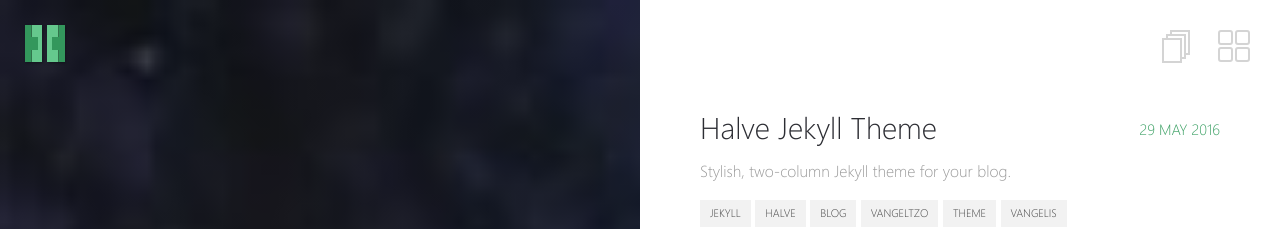
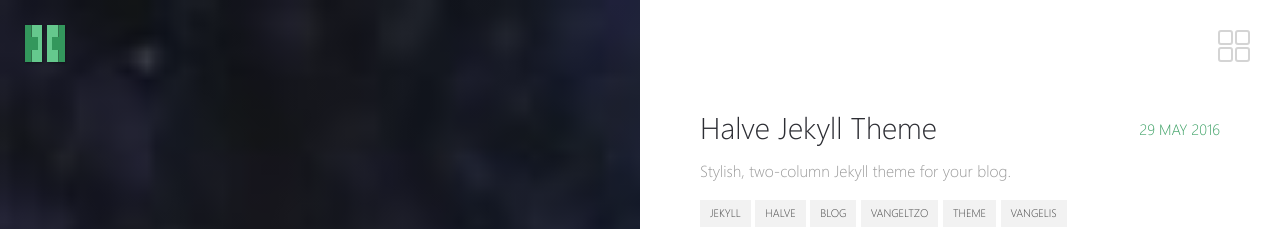
Before and after one commit to mykimdesign/mykimdesign.github.io, a Jekyll site: the page built from _pages/posts.md, in a window 1280 px wide. Shown: the top 229 px of the page. Built offline with Jekyll 4.4.1, drawn with Linux system fonts in a browser that asks for light colours.

Commit message:
modify favorite icon

```diff
--- a/_layouts/home.html
+++ b/_layouts/home.html
@@ -39,7 +39,6 @@
         </li>
         <li class="menu-icon">
             <a href="{{ site.url }}/favorite" title="favorite" class="favorite-menu-icon">
-                <!-- <i class="fa fa-fw fa-star"></i> -->
                 <span class="menu-title favorite-title">취미</span>
             </a>
         </li>
--- a/assets/_sass/_site.scss
+++ b/assets/_sass/_site.scss
@@ -195,33 +195,10 @@
   }
 }
 
-.posts-menu-icon {
-  position: absolute;
-  top: 30px;
-  right: 90px;
-  width: 20px;
-  height: 25px;
-  border: 2px solid $gray;
-  background: $white;
+.favorite-menu-icon {
   &:before {
-    content: '';
-    width: 20px;
-    height: 25px;
-    position: absolute;
-    right: 2px;
+    content: '\f005';
     border: 2px solid $gray;
-    top: 2px;
-    background: $white;
-  }
-  &:after {
-    content: '';
-    width: 20px;
-    height: 25px;
-    border: 2px solid $gray;
-    position: absolute;
-    right: 6px;
-    top: 6px;
-    background: $white;
   }
   &:hover {
     border-color: $green;
```
